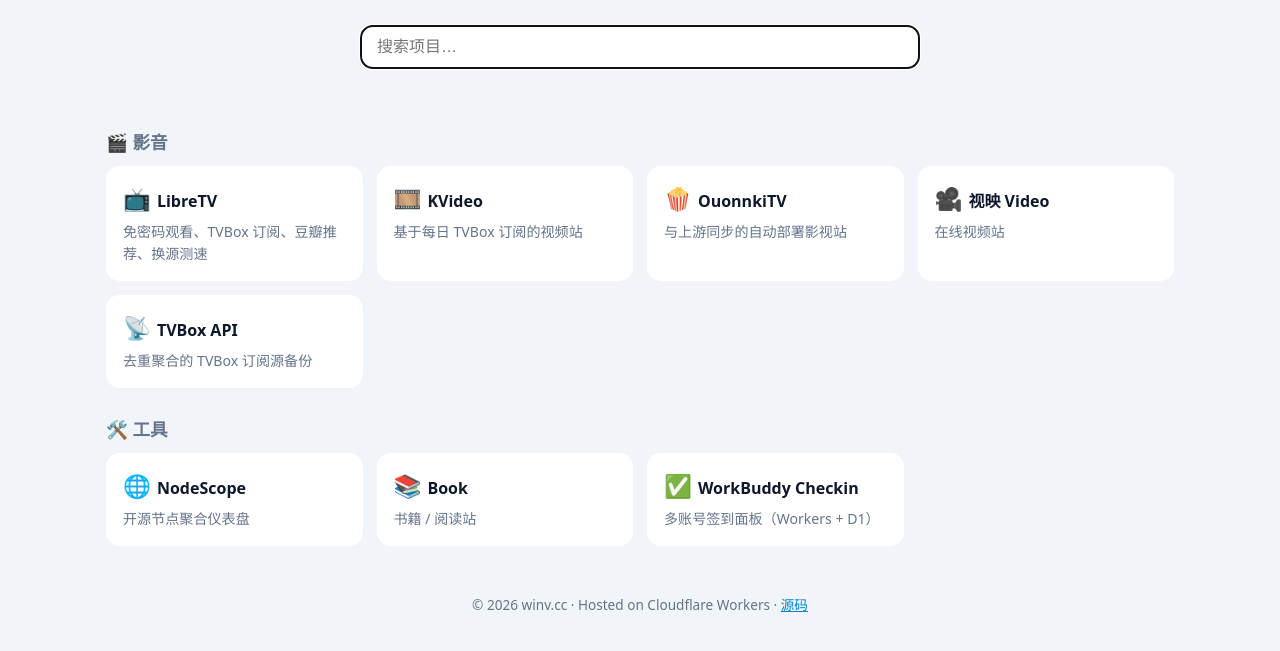
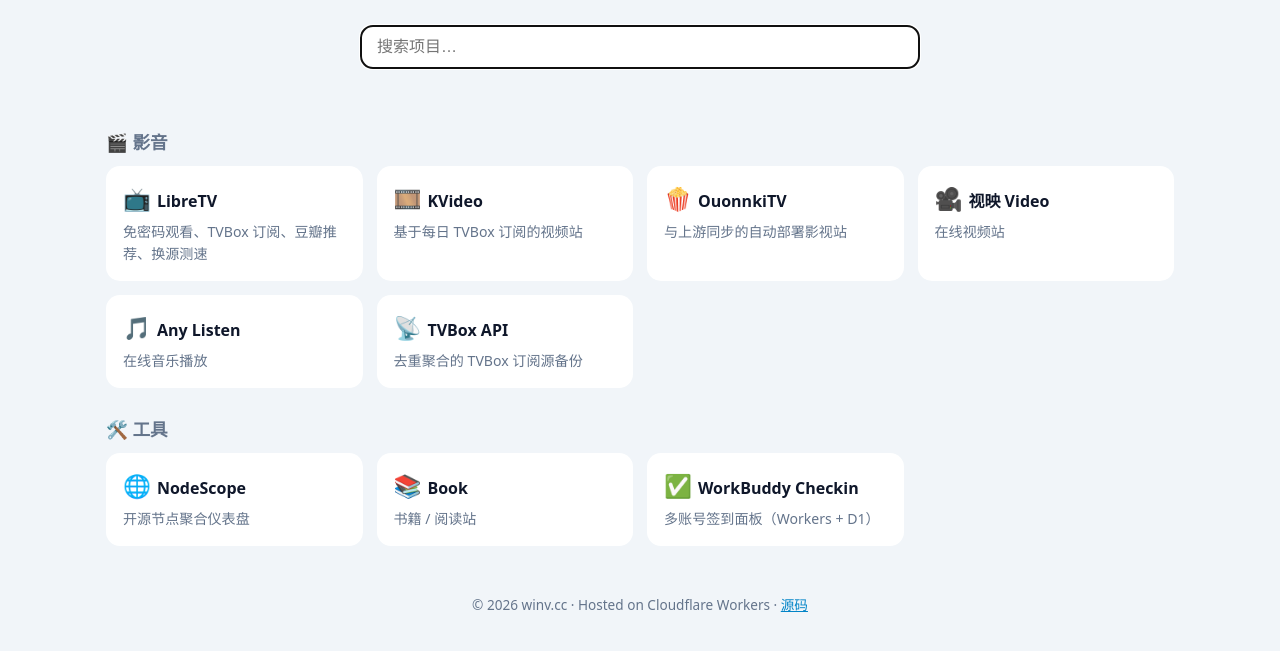
Before and after one commit to gituxx/winv-nav, a plain HTML site: page public/index.html in a window 1280 px wide. Shown: the part 137-788 px from the top of the page. Drawn offline with Linux system fonts and the light colour scheme.

Commit message:
add music

```diff
--- a/public/index.html
+++ b/public/index.html
@@ -23,6 +23,7 @@ const D=[
 ["🎞️","KVideo","基于每日 TVBox 订阅的视频站","https://kvideo.winv.cc/"],
 ["🍿","OuonnkiTV","与上游同步的自动部署影视站","https://ouonnkitv.winv.cc/"],
 ["🎥","视映 Video","在线视频站","https://shiying.winv.cc/"],
+["🎵","Any Listen","在线音乐播放","https://music.winv.cc/"],
 ["📡","TVBox API","去重聚合的 TVBox 订阅源备份","https://tvbox.winv.cc/"]]],
 ["🛠️ 工具",[
 ["🌐","NodeScope","开源节点聚合仪表盘","https://node.winv.cc/"],
```
